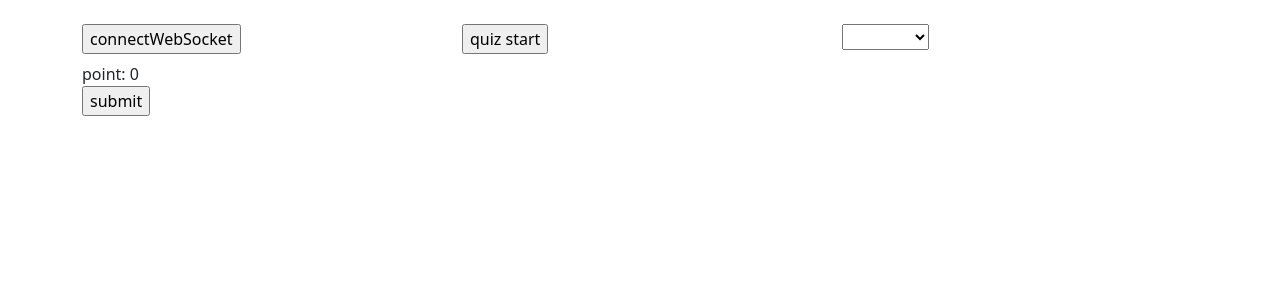
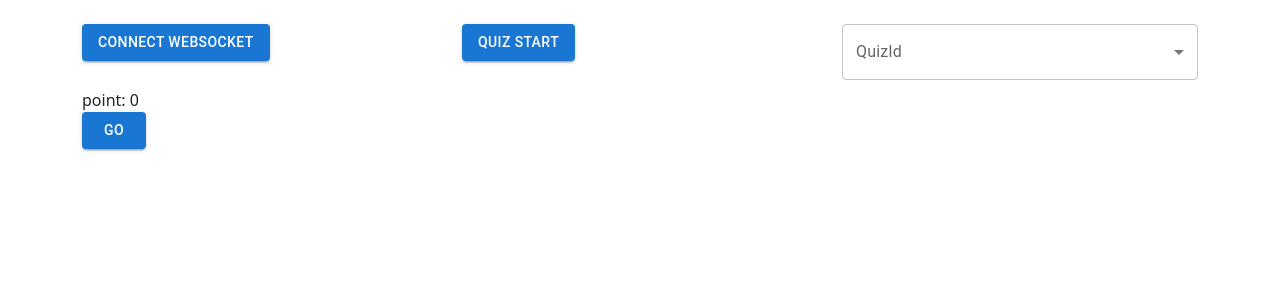
Before and after one commit to Terry9A9/FYP_quiz_system, a React (Vite) app in the folder client/: page /play/quiz/1 in a window 1280 px wide. Shown: the top 300 px of the page. Built offline with nearby package versions, Linux system fonts and the light colour scheme.

Commit message:
change from react bootstrap to mui

```diff
--- a/client/package.json
+++ b/client/package.json
@@ -9,6 +9,9 @@
     "preview": "vite preview"
   },
   "dependencies": {
+    "@emotion/react": "^11.10.5",
+    "@emotion/styled": "^11.10.5",
+    "@mui/material": "^5.11.8",
     "@types/axios": "^0.14.0",
     "axios": "^1.2.2",
     "bootstrap": "^5.2.3",
@@ -19,6 +22,7 @@
     "react-router-dom": "^6.6.2",
     "socket.io": "^4.5.4",
     "socket.io-client": "^4.5.4",
+    "tss-react": "^4.6.0",
     "ws": "^8.12.0"
   },
   "devDependencies": {
--- a/client/src/page/playQuiz.tsx
+++ b/client/src/page/playQuiz.tsx
@@ -1,4 +1,4 @@
-import React from 'react'
+import * as React from 'react';
 import {useState, useEffect} from 'react'
 import axios from 'axios'
 import webSocket from 'socket.io-client'
@@ -7,8 +7,31 @@ import {quiz, profile} from "../state";
 import Toast from 'react-bootstrap/Toast';
 import ToastContainer from 'react-bootstrap/ToastContainer';
 import {Container, Row, Col} from 'react-bootstrap';
-import {Simulate} from "react-dom/test-utils";
+import { makeStyles } from 'tss-react/mui';
+import {Button, Snackbar, InputLabel, MenuItem, Select, FormControl, RadioGroup} from '@mui/material';
+import MuiAlert, { AlertProps } from '@mui/material/Alert';
 
+const useStyles = makeStyles()((theme) => {
+    return {
+        root: {
+            display: 'flex',
+            flexDirection: 'column',
+            alignItems: 'center',
+            marginTop: '100px'
+        }
+        ,
+        textField: {
+            margin: '20px 0'
+        }
+    }
+});
+
+const Alert = React.forwardRef<HTMLDivElement, AlertProps>(function Alert(
+    props,
+    ref,
+) {
+    return <MuiAlert elevation={6} ref={ref} variant="filled" {...props} />;
+});
 
 function PlayQuiz() {
     const [quiz, setQuiz] = useState({} as quiz)
@@ -28,7 +51,9 @@ function PlayQuiz() {
     const [showRank, setShowRank] = useState(false)
     const [rankInfo, setRankInfo] = useState([] as profile[])
 
+    const {classes} = useStyles();
     let {roomId} = useParams(); //get URL params
+
     const connectWebSocket = () => {
         setWs(webSocket('ws://localhost:3004'))
     }
@@ -60,16 +85,11 @@ function PlayQuiz() {
 
     function RoomBroadcastToast() { //react component
         return (
-            <ToastContainer>
-                <Toast show={showRoomMsg} delay={3000} autohide={true} onClose={() => setShowRoomMsg(false)}>
-                    <Toast.Header>
-                        <img src="holder.js/20x20?text=%20" className="rounded me-2" alt=""/>
-                        <strong className="me-auto">Room</strong>
-                        <small>11 mins ago</small>
-                    </Toast.Header>
-                    <Toast.Body>{roomMsg}</Toast.Body>
-                </Toast>
-            </ToastContainer>
+            <Snackbar open={showRoomMsg} autoHideDuration={6000} onClose={() => setShowRoomMsg(false)}>
+                <Alert onClose={() => setShowRoomMsg(false)} severity="success" color="info" sx={{ width: '100%' }}>
+                    {roomMsg}
+                </Alert>
+            </Snackbar>
         )
     }
 
@@ -125,7 +145,9 @@ function PlayQuiz() {
                 </Row>
                 <Row>
                     <Col>
-                        <input type='button' value='submit' onClick={submit_ans}/>
+                        <Button variant="contained" color="primary" onClick={submit_ans}>
+                            GO
+                        </Button>
                         <RoomBroadcastToast/>
                     </Col>
                 </Row>
@@ -220,13 +242,13 @@ function PlayQuiz() {
         )
     }
 
-    const mouseLeave = () => {
+    const handleMouseLeave = () => {
         setRoomMsg("mouse Leave!!")
         setShowRoomMsg(true)
         console.log("mouse Leave!!")
     }
 
-    const mouseEnter = () => {
+    const handleMouseEnter = () => {
         setRoomMsg("mouse Enter!!")
         setShowRoomMsg(true)
         console.log("mouse Enter!!")
@@ -234,33 +256,47 @@ function PlayQuiz() {
 
 
     return (
-        <div className="playQuiz" onMouseLeave={() => mouseLeave()} onMouseEnter={() => mouseEnter()} tabIndex={0}
+        <div className={classes.root} onMouseLeave={() => handleMouseLeave()} onMouseEnter={() => handleMouseEnter()} tabIndex={0}
              style={{height: "100vh", margin: "3vh"}}>
+            <meta name="viewport" content="initial-scale=1, width=device-width" />
             <Container>
                 <Row>
                     {joinedRoom && joinRoomMsg()}
                 </Row>
                 <Row>
                     <Col>
-                        <input type='button' value='connectWebSocket' onClick={connectWebSocket}/>
+                        <Button variant="contained" color="primary" onClick={connectWebSocket}>
+                            Connect WebSocket
+                        </Button>
                     </Col>
                     <Col>
-                        <input type='button' value='quiz start' onClick={startQuiz}/>
+                        <Button variant="contained" color="primary" onClick={startQuiz}>
+                            Quiz Start
+                        </Button>
                     </Col>
                     <Col>
-                        <select name='QuizId' value={quizId} onChange={(v) => setQuizId(v.target.value)}>
-                            <option value=""></option>
-                            <option value="5671">390test1</option>
-                            <option value="0786">333test3</option>
-                            <option value="2347">390test2</option>
-                            <option value="4590">390test3</option>
-                        </select>
+                        <FormControl fullWidth>
+                            <InputLabel id="QuizId">QuizId</InputLabel>
+                            <Select
+                                labelId="QuizId"
+                                id="QuizId-select"
+                                value={quizId}
+                                label="Age"
+                                onChange={(v) => setQuizId(v.target.value)}
+                            >
+                                <MenuItem value=""></MenuItem>
+                                <MenuItem value="5671">390test1</MenuItem>
+                                <MenuItem value="0786">333test3</MenuItem>
+                                <MenuItem value="2347">390test2</MenuItem>
+                                <MenuItem value="4590">390test3</MenuItem>
+                            </Select>
+                        </FormControl>
                     </Col>
                 </Row>
                 <Row>
                     <Col>
                         {questionNum + 1 < questionSet?.length ?
-                            <input type='button' value='next question' onClick={nextQuestion}/> : " "}
+                            <Button variant="contained" color="primary" onClick={nextQuestion}>next question</Button> : " "}
                     </Col>
                 </Row>
                 <Row>
```
Also changed, not shown: 2 other files (tests, documents, lock files or other folders).
